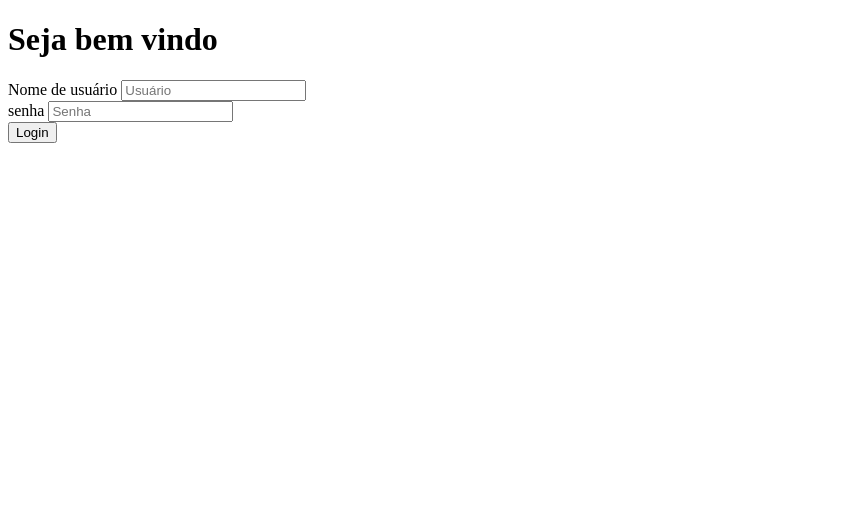
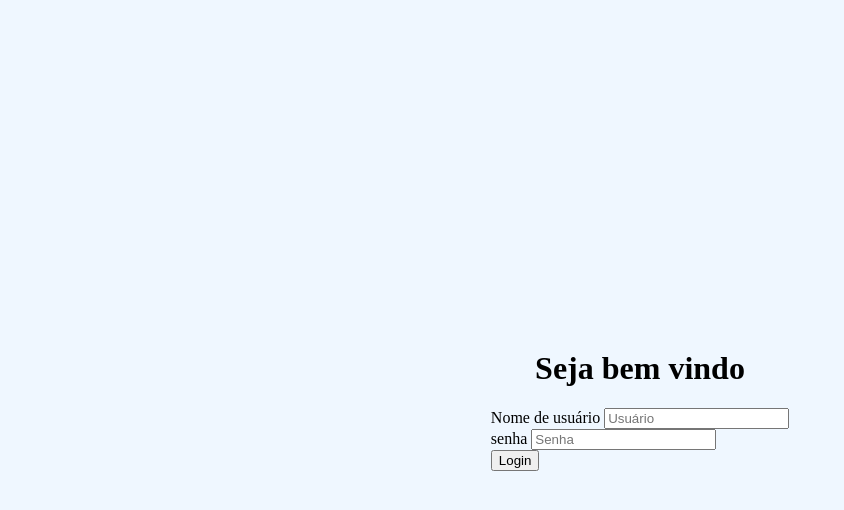
Before and after one commit to Lucasmenezes08/login, a plain HTML site: page index.html in a window 1280 px wide. Shown: the whole page, without its empty margins (0-844 px from the left). Drawn offline with Linux system fonts and the light colour scheme.

Commit message:
Estilizar formulario

```diff
--- a/index.html
+++ b/index.html
@@ -8,7 +8,9 @@
 </head>
 <body>
     <form>
-        <h1>Seja bem vindo</h1>
+        <div class="titulo">
+            <h1>Seja bem vindo</h1>
+        </div>
         <div class="box-login">
             <div class="caixatexto">
                 <label for="usuário">Nome de usuário</label>
--- a/style.css
+++ b/style.css
@@ -0,0 +1,13 @@
+body{
+    margin: 0;
+}
+
+form {
+    width: 100vw;
+    height: 100vh;
+    background-color:rgb(239, 247, 255);
+    display:flex;
+    justify-content: center;
+    align-items: center;
+    flex-direction: column;
+}
```
